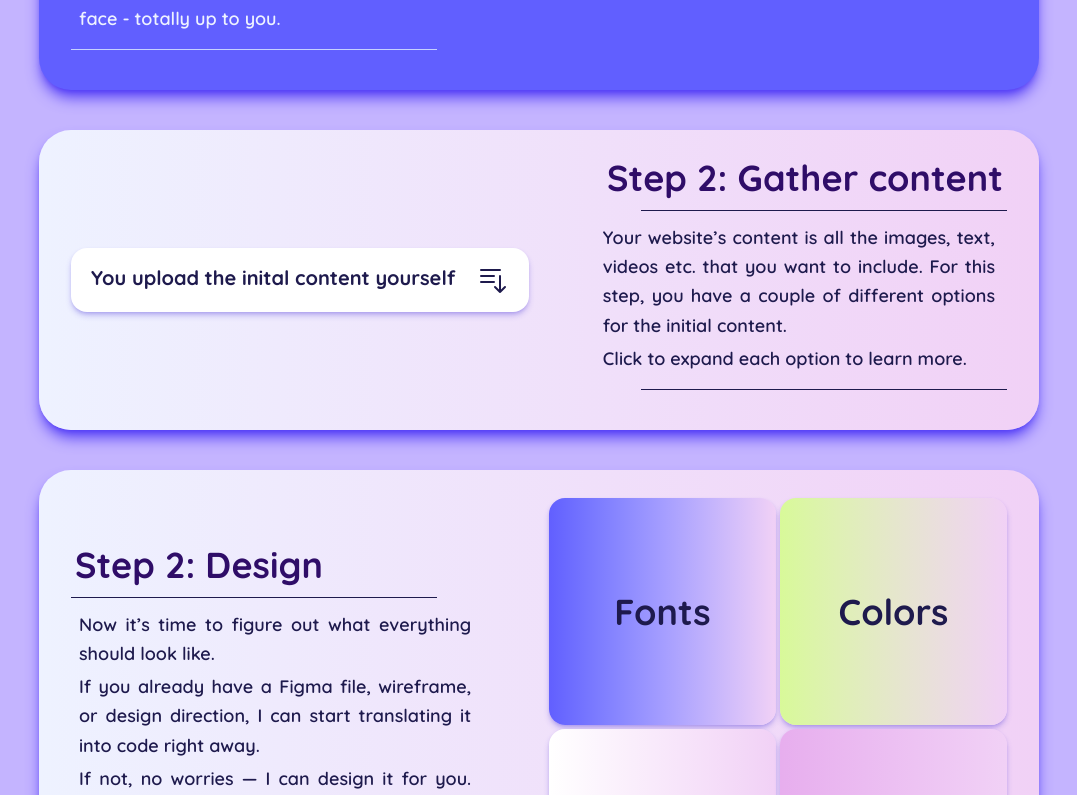
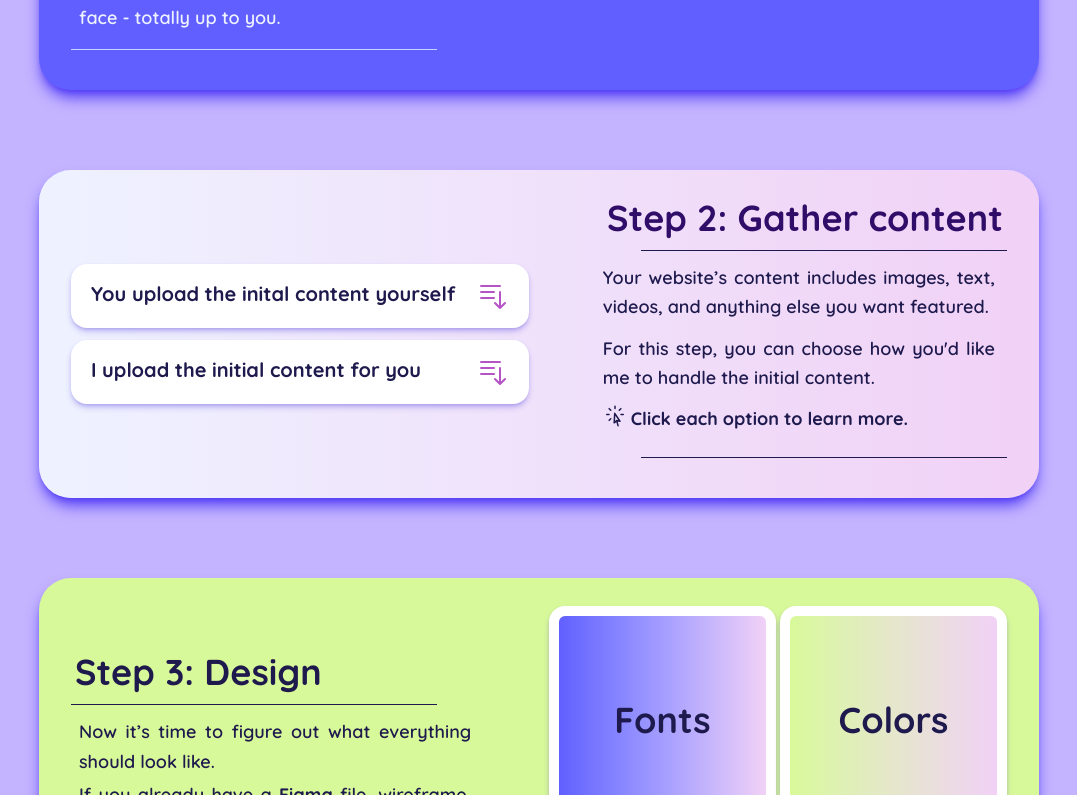
Before and after one commit to linnkognito/Website-Creation, a Next.js app: page / in a window 1280 px wide. Shown: the part 345-1140 px from the top of the page, without its empty margins (101-1178 px from the left). Built offline with nearby package versions, Linux system fonts and the light colour scheme.

Commit message:
Step 3 done

```diff
--- a/app/_components/AnchorLink.jsx
+++ b/app/_components/AnchorLink.jsx
@@ -1,6 +1,11 @@
-function AnchorLink({ children, ...props }) {
+function AnchorLink({ children, className = '', ...props }) {
   return (
-    <a target='_blank' rel='noopener noreferrer' {...props}>
+    <a
+      target='_blank'
+      rel='noopener noreferrer'
+      className={`font-black ${className}`}
+      {...props}
+    >
       {children}
     </a>
   );
--- a/app/_components/QuestionAnswer.jsx
+++ b/app/_components/QuestionAnswer.jsx
@@ -1,14 +1,12 @@
-import Container from './containers/Container';
-
 function QuestionAnswer({ question, answer, examples, className = '' }) {
   return (
-    <Container
-      className={`flex-center text-center p-button min-h-[50px] ${className}`}
+    <div
+      className={`flex-center text-center p-button min-h-[50px] rounded-2xl ${className}`}
     >
-      {question && <div>{question}</div>}
+      {question && <div className='text-lg font-bold'>{question}</div>}
       {answer && <div>{answer}</div>}
       {examples && <div className='italic'>Example: {examples}</div>}
-    </Container>
+    </div>
   );
 }
 
--- a/app/_components/containers/Accordion.jsx
+++ b/app/_components/containers/Accordion.jsx
@@ -1,5 +1,6 @@
 'use client';
 
+import { motion, AnimatePresence } from 'framer-motion';
 import {
   BarsArrowDownIcon,
   BarsArrowUpIcon,
@@ -11,7 +12,11 @@ function Accordion({ children, icon: Icon, title }) {
   const handleClick = () => setIsOpen((prev) => !prev);
 
   return (
-    <div className='flex-col-gap w-full p-div bg-white rounded-2xl shadow-subtle'>
+    <div
+      className={`flex-col-gap w-full p-div bg-white rounded-2xl shadow-subtle ${
+        !isOpen && 'hover:bg-lime-100 will-change-[color] duration-300 ease-in'
+      }`}
+    >
       <div
         className='flex gap-2 justify-between cursor-pointer'
         onClick={handleClick}
@@ -19,13 +24,32 @@ function Accordion({ children, icon: Icon, title }) {
         {Icon && <Icon />}
         <h4>{title}</h4>
         {isOpen ? (
-          <BarsArrowUpIcon className='h-7 lg:h-8' />
+          <BarsArrowUpIcon
+            title='Collapse'
+            className='h-7 lg:h-8 text-plum-500 hover:text-lime-500 will-change-color duration-300 ease-in-out'
+          />
         ) : (
-          <BarsArrowDownIcon className='h-7 lg:h-8' />
+          <BarsArrowDownIcon
+            title='Expand'
+            className='h-7 lg:h-8 text-plum-500 hover:text-lime-500 will-change-color duration-300 ease-in-out'
+          />
         )}
       </div>
 
-      {isOpen && <div className='flex-col-gap pr-8'>{children}</div>}
+      <AnimatePresence initial={false}>
+        {isOpen && (
+          <motion.div
+            key='accordion-content'
+            initial={{ height: 0, opacity: 0 }}
+            animate={{ height: 'auto', opacity: 1 }}
+            exit={{ height: 0, opacity: 0 }}
+            transition={{ duration: 0.5, ease: 'easeInOut' }}
+            className='overflow-hidden flex-col-gap pr-8'
+          >
+            {children}
+          </motion.div>
+        )}
+      </AnimatePresence>
     </div>
   );
 }
--- a/app/_components/containers/Cube.jsx
+++ b/app/_components/containers/Cube.jsx
@@ -1,7 +1,7 @@
 function Cube({ children, className = '' }) {
   return (
     <div
-      className={`aspect-square min-w-[195px] p-5 rounded-2xl shadow-subtle hover:shadow-indigo-700/50 ${className}`}
+      className={`aspect-square min-w-[195px] p-5 border-10 border-white rounded-2xl shadow-subtle hover:shadow-indigo-700/50 ${className}`}
     >
       {children}
     </div>
--- a/app/_components/containers/Section.jsx
+++ b/app/_components/containers/Section.jsx
@@ -1,10 +1,21 @@
+'use client';
+
+import { motion } from 'framer-motion';
+
 function Section({ children, className = '' }) {
   return (
-    <section
-      className={`flex flex-col lg:items-center lg:grid lg:grid-cols-2 gap-3 lg:gap-5 w-full w-section p-section rounded-4xl ${className}`}
-    >
-      {children}
-    </section>
+    <div>
+      <motion.section
+        layout={false}
+        initial={{ opacity: 0, y: 20 }}
+        whileInView={{ opacity: 1, y: 0 }}
+        transition={{ duration: 0.6, ease: 'easeOut' }}
+        viewport={{ once: true, amount: 0.2 }}
+        className={`flex flex-col lg:items-center lg:grid lg:grid-cols-2 gap-3 lg:gap-5 w-full w-section p-section rounded-4xl will-change-[opacity,transform] ${className}`}
+      >
+        {children}
+      </motion.section>
+    </div>
   );
 }
 
--- /dev/null
+++ b/app/_components/steps/content/AccordionTemplate.jsx
@@ -0,0 +1,40 @@
+import { CheckCircleIcon, LightBulbIcon } from '@heroicons/react/24/outline';
+import Accordion from '@/app/_components/containers/Accordion';
+import Tooltip from '@/app/_components/containers/Tooltip';
+import DividerHorizontal from '@/app/_components/DividerHorizontal';
+import Paragraph from '@/app/_components/Paragraph';
+
+function AccordionTemplate({ data }) {
+  if (!data) return;
+
+  const { title, description, tooltips } = data;
+
+  return (
+    <Accordion title={title}>
+      <DividerHorizontal color='dark' />
+      <Paragraph>{description}</Paragraph>
+      <DividerHorizontal color='dark' />
+
+      {/* Tooltips */}
+      <div className='flex-col-gap'>
+        <Tooltip
+          title={tooltips.lightbulb.title}
+          icon={LightBulbIcon}
+          color='indigo'
+        >
+          {tooltips.lightbulb.text}
+        </Tooltip>
+
+        <Tooltip
+          title={tooltips.check.title}
+          icon={CheckCircleIcon}
+          color='lime'
+        >
+          {tooltips.check.text}
+        </Tooltip>
+      </div>
+    </Accordion>
+  );
+}
+
+export default AccordionTemplate;
--- a/app/_components/steps/content/Content.jsx
+++ b/app/_components/steps/content/Content.jsx
@@ -1,9 +1,10 @@
-import { CheckCircleIcon, LightBulbIcon } from '@heroicons/react/24/outline';
-import Accordion from '../../containers/Accordion';
+import data from './content-data';
+
 import Section from '../../containers/Section';
 import DividerHorizontal from '../../DividerHorizontal';
 import Paragraph from '../../Paragraph';
-import Tooltip from '../../containers/Tooltip';
+import AccordionTemplate from './AccordionTemplate';
+import { CursorArrowRaysIcon } from '@heroicons/react/24/outline';
 
 function Content() {
   return (
@@ -12,31 +13,10 @@ function Content() {
       className=' text-indigo-950 bg-gradient-to-r from-indigo-50  to-plum-200 shadow-ind'
     >
       {/* Accordions */}
-      <div className='order-2 lg:order-1 flex-center'>
-        <Accordion title='You upload the inital content yourself'>
-          <DividerHorizontal color='dark' />
-          <Paragraph>
-            I will still write all the code for you, but instead of uploading
-            actual content I’ll create placeholders.
-          </Paragraph>
-          <DividerHorizontal color='dark' />
-
-          <div className='flex-col-gap'>
-            <Tooltip
-              title='I will need to know'
-              icon={LightBulbIcon}
-              color='indigo'
-            >
-              What type of content you want to include and how focal it should
-              be.
-            </Tooltip>
-            <Tooltip title='Result' icon={CheckCircleIcon} color='lime'>
-              A document with layout guidelines. I will use this myself while
-              developing your site, and you will have access to it if you want
-              to!
-            </Tooltip>
-          </div>
-        </Accordion>
+      <div className='order-2 lg:order-1 flex-center-col gap-3'>
+        {data.map((accordion) => (
+          <AccordionTemplate data={accordion} />
+        ))}
       </div>
 
       {/* Description */}
@@ -51,13 +31,20 @@ function Content() {
           <DividerHorizontal color='dark' className='lg:w-8/10' />
         </div>
 
-        <div className='flex flex-col gap-1 lg:items-end'>
+        <div className='flex flex-col gap-3 lg:items-end'>
           <Paragraph>
-            Your website’s content is all the images, text, videos etc. that you
-            want to include. For this step, you have a couple of different
-            options for the initial content.
+            Your website’s content includes images, text, videos, and anything
+            else you want featured.
           </Paragraph>
-          <Paragraph>Click to expand each option to learn more.</Paragraph>
+          <Paragraph>
+            For this step, you can choose how you'd like me to handle the
+            initial content.
+          </Paragraph>
+
+          <Paragraph className='flex gap-1 font-black'>
+            <CursorArrowRaysIcon className='h-6' />
+            Click each option to learn more.
+          </Paragraph>
 
           <DividerHorizontal color='dark' className='lg:w-8/10' />
         </div>
--- /dev/null
+++ b/app/_components/steps/content/content-data.json
@@ -0,0 +1,30 @@
+[
+  {
+    "title": "You upload the inital content yourself",
+    "description": "I’ll still handle all the coding — but instead of using real content, I’ll create placeholders where your content will go.",
+    "tooltips": {
+      "lightbulb": {
+        "title": "What I’ll need from you",
+        "text": "A list of the types of content you want to include (e.g. text, images, videos), and how important or prominent each one should be."
+      },
+      "check": {
+        "title": "What you'll get",
+        "text": "I’ll create a layout document based on your input, which I’ll use to build the wireframe. You’ll also get a copy for reference."
+      }
+    }
+  },
+  {
+    "title": "I upload the initial content for you",
+    "description": "I’ll take care of both the coding and uploading your real content — no placeholders needed.",
+    "tooltips": {
+      "lightbulb": {
+        "title": "What I’ll need from you",
+        "text": "All the content you want included: text, images, videos, and anything else you'd like featured. You can send it in whatever format works best (Docs, Figma, folders, etc.)."
+      },
+      "check": {
+        "title": "What you'll get",
+        "text": "I’ll organize and implement your content directly into the site, using it to guide the wireframe and layout from the start."
+      }
+    }
+  }
+]
--- a/app/_components/steps/design/Design.jsx
+++ b/app/_components/steps/design/Design.jsx
@@ -8,15 +8,15 @@ function Design() {
   return (
     <Section
       aria-labelledby='design-heading'
-      className=' text-indigo-950 bg-gradient-to-r from-indigo-50  to-plum-200 shadow-ind'
+      className=' text-indigo-950 bg-lime-200 shadow-ind'
     >
       <div>
         <div>
           <h2
             id='design-heading'
-            className='flex gap-2 p-heading text-violet-950'
+            className='flex gap-2 p-heading text-indigo-950'
           >
-            Step 2: Design
+            Step 3: Design
           </h2>
           <DividerHorizontal color='dark' className='lg:w-8/10' />
         </div>
@@ -27,7 +27,11 @@ function Design() {
           </Paragraph>
           <Paragraph>
             If you already have a{' '}
-            <AnchorLink href='https://www.figma.com/' title='Figma.com'>
+            <AnchorLink
+              href='https://www.figma.com/'
+              title='Figma.com'
+              className='hover:underline'
+            >
               Figma
             </AnchorLink>{' '}
             file, wireframe, or design direction, I can start translating it
--- a/app/_components/steps/purpose/Purpose.jsx
+++ b/app/_components/steps/purpose/Purpose.jsx
@@ -34,7 +34,7 @@ function Purpose() {
               key={q.id}
               question={q.question}
               example={q.examples}
-              className={`text-indigo-950 border-full ${q.styles}`}
+              className={`text-indigo-950 ${q.styles}`}
             />
           ))}
         </ul>
--- a/app/page.js
+++ b/app/page.js
@@ -4,7 +4,7 @@ import Design from './_components/steps/design/Design';
 
 function Page() {
   return (
-    <article className='flex flex-col gap-10'>
+    <article className='flex flex-col gap-12 md:gap-20'>
       <Purpose />
       <Content />
       <Design />
--- a/package.json
+++ b/package.json
@@ -10,6 +10,7 @@
   },
   "dependencies": {
     "@heroicons/react": "^2.2.0",
+    "framer-motion": "^12.15.0",
     "next": "15.3.3",
     "react": "^19.0.0",
     "react-dom": "^19.0.0"
```
Also changed, not shown: 1 other file (tests, documents, lock files or other folders).
